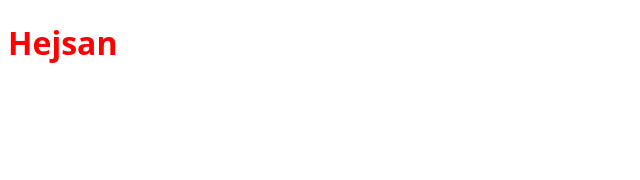
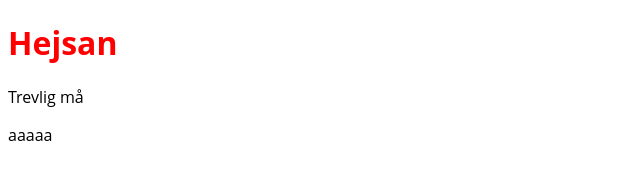
Before and after one commit to Andrea-Axelsson/femfemman_fe23_flexboxmania, a plain HTML site: page index.html in a window 1280 px wide. Shown: the whole page, without its empty margins (0-640 px from the left). Drawn offline with Linux system fonts and the light colour scheme.

Commit message:
Update index.html

```diff
--- a/index.html
+++ b/index.html
@@ -8,5 +8,7 @@
 </head>
 <body>
     <h1>Hejsan</h1>
+    <p>Trevlig må</p>
+    <article>aaaaa</article>
 </body>
 </html>
```
